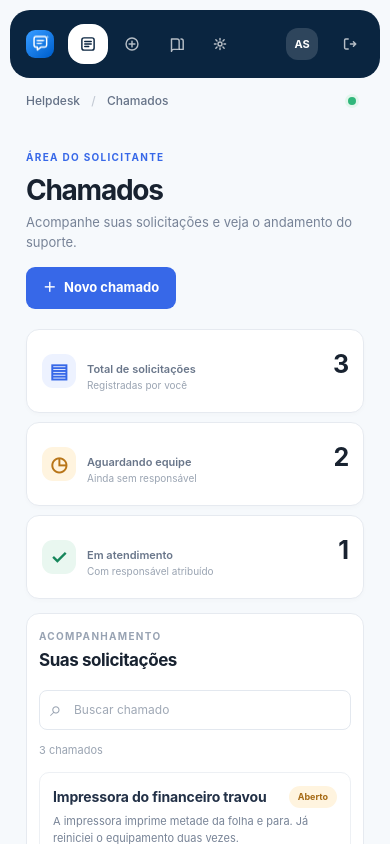
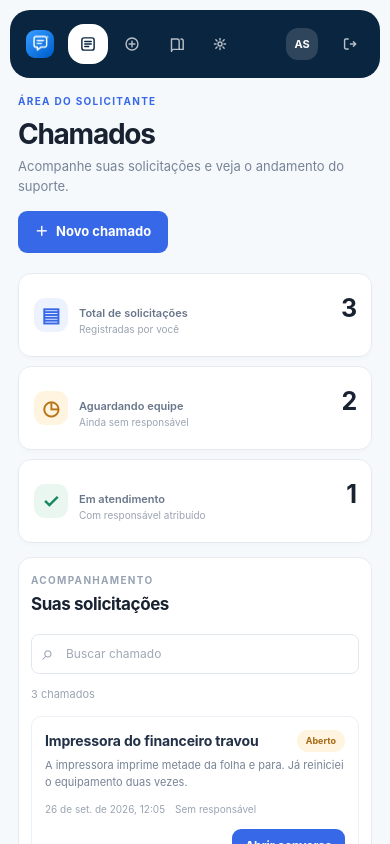
Before and after one commit to GeovaneVrs/HelpDesk, a React (Vite) app: page /entrar in a window 390 px wide. Both pictures are taken after a click on the button "Entrar como Ana (solicitante)". Shown: the top 844 px of the page. Built offline with nearby package versions, Linux system fonts and the light colour scheme.

Commit message:
Remoção do caminho “Helpdesk / Configurações” nem o texto “Sistema acadêmico · Equipe Rocket”. A página começa direto no conteúdo.

```diff
--- a/src/componentes/Layout.jsx
+++ b/src/componentes/Layout.jsx
@@ -10,22 +10,6 @@ function Icone({ children }) {
       {children}
     </svg>
   )
-}
-
-const ROTULOS = {
-  '/painel': 'Visão geral',
-  '/chamados': 'Chamados',
-  '/chamados/novo': 'Novo chamado',
-  '/conhecimento': 'Base de conhecimento',
-  '/relatorios': 'Relatórios',
-  '/equipe': 'Equipe',
-  '/solicitantes': 'Solicitantes',
-  '/configuracoes': 'Configurações',
-}
-
-function trilha(pathname) {
-  if (/^\/chamados\/.+/.test(pathname) && !pathname.endsWith('/novo')) return 'Conversa'
-  return ROTULOS[pathname] || 'Chamados'
 }
 
 function Dica({ rotulo, texto }) {
@@ -126,12 +110,6 @@ export function Layout() {
       </aside>
 
       <div className="app-principal">
-        <header className="topo">
-          <div className="topo-interno">
-            <span className="breadcrumb">Helpdesk <span aria-hidden="true">/</span> {trilha(pathname)}</span>
-            <div className="topo-status"><span className="status-online" /> Sistema acadêmico · Equipe Rocket</div>
-          </div>
-        </header>
         <main className="conteudo"><Outlet /></main>
         <footer className="rodape"><span>HELPDESK</span><span>Projeto acadêmico · Equipe Rocket · AV1</span></footer>
       </div>
--- a/src/estilos/global.css
+++ b/src/estilos/global.css
@@ -63,13 +63,7 @@ button, a { -webkit-tap-highlight-color: transparent; }
 .lateral-perfil { display: flex; flex-direction: column; align-items: center; gap: 8px; margin-top: auto; padding-top: 8px; }
 .avatar { width: 32px; height: 32px; display: grid; place-items: center; border-radius: 12px; background: rgba(255,255,255,.15); color: #fff; font-size: 11px; font-weight: 700; }
 .app-principal { min-width: 0; flex: 1; display: flex; flex-direction: column; }
-.topo { height: 56px; background: transparent; }
-.topo-interno { width: min(1240px, calc(100% - 28px)); height: 100%; display: flex; align-items: center; justify-content: space-between; gap: 20px; margin: 0 auto; }
-.breadcrumb { color: #657287; font-size: 12px; font-weight: 550; }
-.breadcrumb span { padding: 0 8px; color: #c3cad4; }
-.topo-status { display: flex; align-items: center; gap: 8px; color: #8994a4; font-size: 11px; }
-.status-online { width: 7px; height: 7px; border-radius: 50%; background: #30b77b; box-shadow: 0 0 0 3px #e3f6ed; }
-.conteudo { width: min(1240px, calc(100% - 28px)); flex: 1; margin: 0 auto; padding: 8px 0 40px; }
+.conteudo { width: min(1240px, calc(100% - 28px)); flex: 1; margin: 0 auto; padding: 18px 0 40px; }
 .rodape { width: min(1240px, calc(100% - 28px)); display: flex; justify-content: space-between; gap: 12px; margin: 0 auto; padding: 16px 0 10px; border-top: 1px solid var(--line); color: #9aa4b2; font-size: 10px; }
 .rodape span:first-child { font-weight: 750; letter-spacing: .12em; }
 
@@ -255,7 +249,7 @@ button:focus-visible, a:focus-visible { outline: 3px solid rgba(55,104,232,.36);
 .vazio p { max-width: 360px; margin: 7px auto 17px; color: #7e8b9e; font-size: 12px; }
 
 @media (max-width: 980px) {
-  .topo-interno, .conteudo, .rodape { width: calc(100% - 20px); }
+  .conteudo, .rodape { width: calc(100% - 20px); }
   .painel-graficos { grid-template-columns: 1fr; }
   .numero { gap: 11px; padding: 16px 14px; }
   .numero-icone { width: 34px; height: 34px; }
@@ -267,11 +261,8 @@ button:focus-visible, a:focus-visible { outline: 3px solid rgba(55,104,232,.36);
   .nav-grupo { flex-direction: row; flex: 1; overflow-x: auto; }
   .nav-dica { display: none; }
   .lateral-perfil { flex-direction: row; margin: 0 0 0 auto; padding: 0; }
-  .topo { height: 45px; }
-  .topo-interno, .conteudo, .rodape { width: calc(100% - 32px); }
-  .topo-status { font-size: 0; }
-  .topo-status .status-online { width: 8px; height: 8px; }
-  .conteudo { padding: 27px 0 38px; }
+  .conteudo, .rodape { width: calc(100% - 16px); }
+  .conteudo { padding: 16px 0 32px; }
   .cabecalho-pagina { align-items: flex-start; flex-direction: column; gap: 15px; margin-bottom: 20px; }
   .numeros { grid-template-columns: 1fr; gap: 9px; margin-bottom: 14px; }
   .numero { min-height: 84px; align-items: center; padding: 13px 15px; }
```
